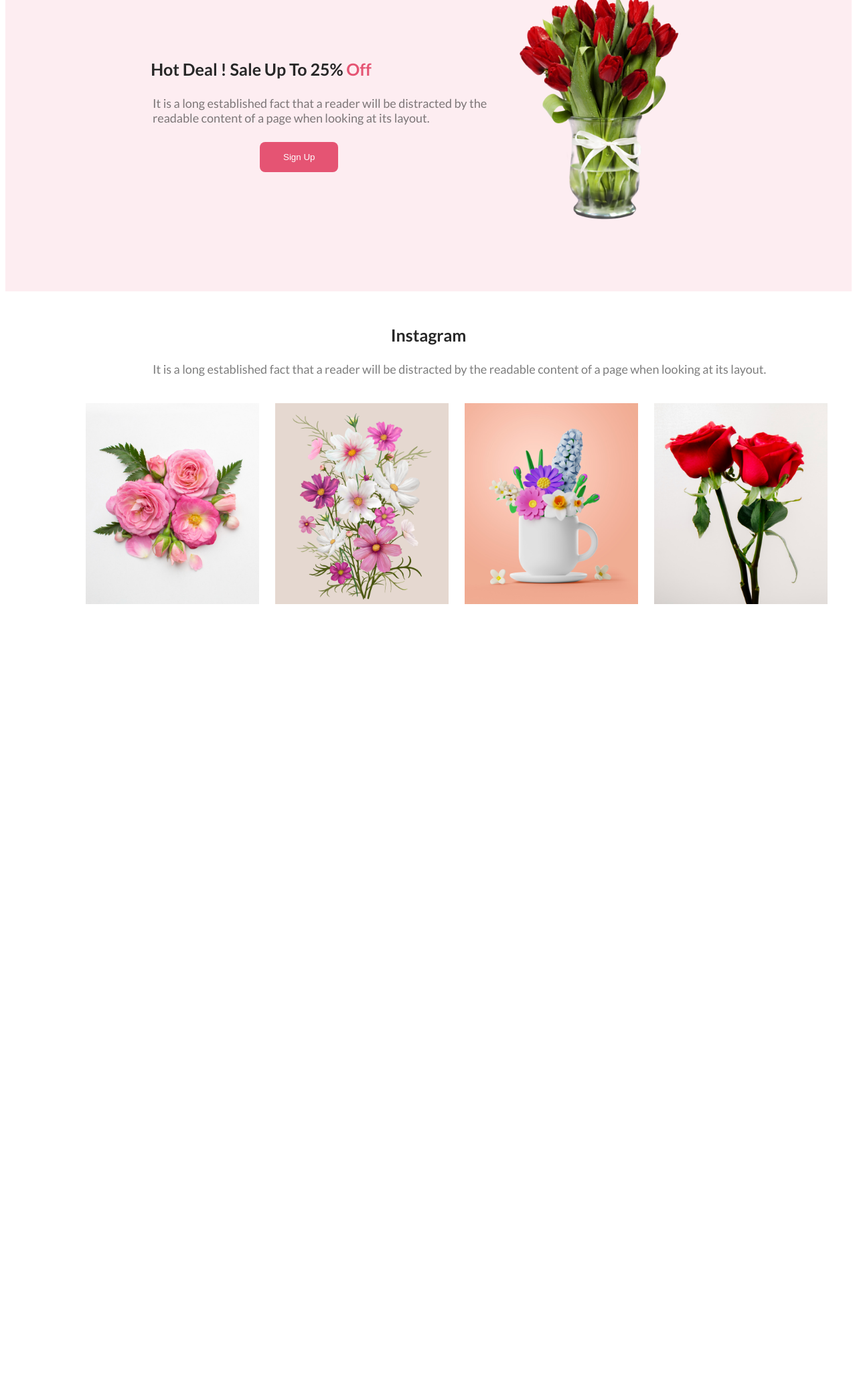
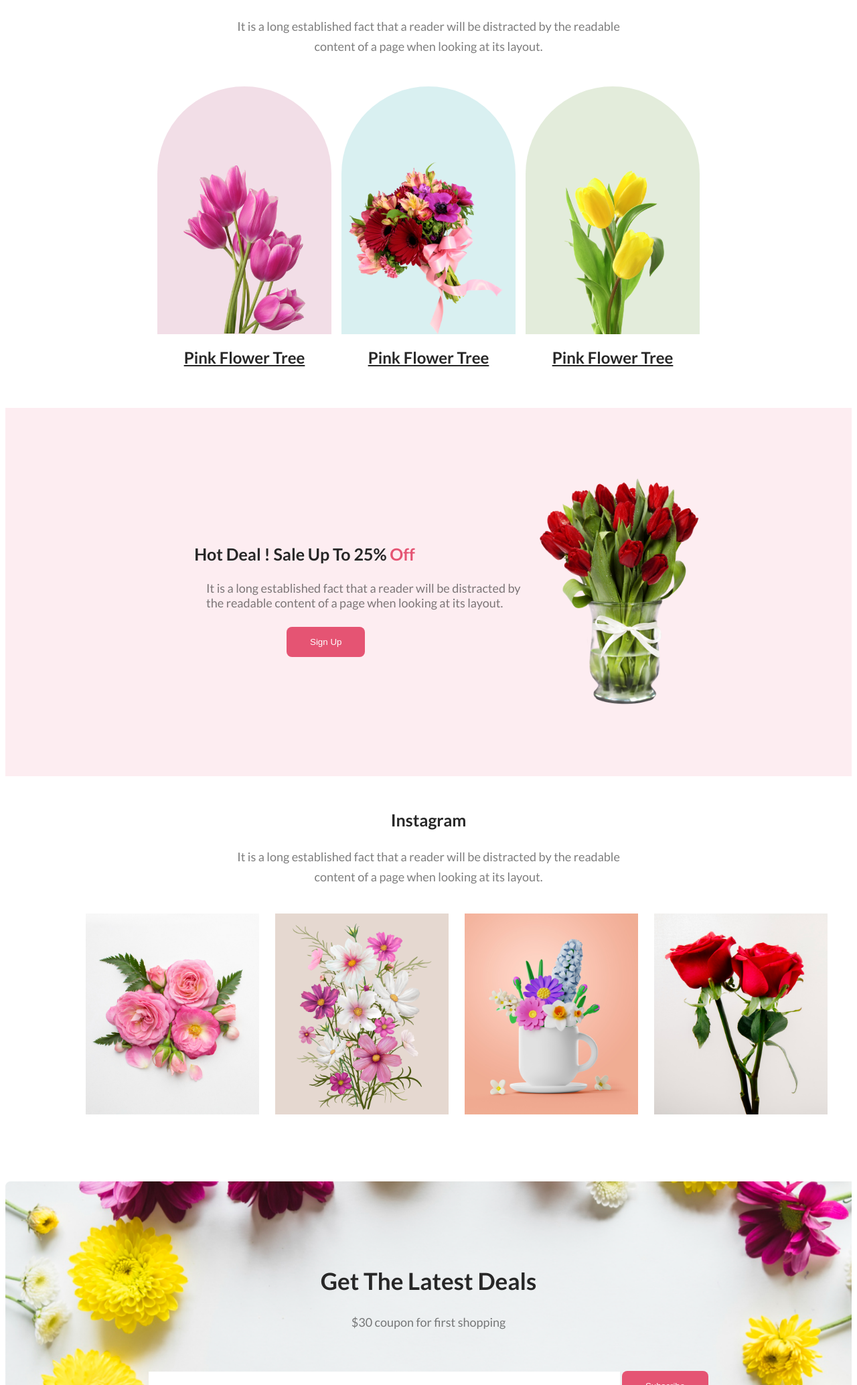
Before and after one commit to dipingit/flower-shop, a plain HTML site: page index.html in a window 1280 px wide. Shown: the part 732-2800 px from the top of the page at 67% size. Before the commit the page ends 1742 px from the top, so only its background shows below. Drawn offline with Linux system fonts and the light colour scheme.

Commit message:
added featured flower, latest-deals and footer section

```diff
--- a/index.html
+++ b/index.html
@@ -22,8 +22,37 @@
         </div>
     </header>
     <main>
-        <section class="featured-flower">
-            <h3>featured flower section</h3>
+        <section class="feature-flower-container">
+                <div class="contents">
+                    <h3 class="title">Our Featured Flowers</h3>
+                    <p class="description">It is a long established fact that a reader will be distracted by the readable <br/> content of a page when looking at its layout.</p>
+                </div>
+                <div class="boxes">
+                    <div class="boxes-items">
+                        <div class="single-boxes boxes-one">
+                            <div style="background-image: url(./images/feature1.png);" class="boxes">
+
+                            </div>
+                        </div>
+                        <h4><a href="#">Pink Flower Tree</a></h4>
+                    </div>
+                    <div class="boxes-items">
+                        <div class="single-boxes boxes-two">
+                            <div style="background-image: url(./images/feature2.png);background-size: contain;" class="boxes">
+
+                            </div>
+                        </div>
+                        <h4><a href="#">Pink Flower Tree</a></h4>
+                    </div>
+                    <div class="boxes-items">
+                        <div class="single-boxes boxes-three">
+                            <div style="background-image: url(./images/feature3.png);" class="boxes">
+
+                            </div>
+                        </div>
+                        <h4><a href="#">Pink Flower Tree</a></h4>
+                    </div>
+                </div>
         </section>
         <section class="discount-container">
             <div class="discount">
@@ -36,7 +65,7 @@
         <section class="insta-container">
             <div class="insta">
                 <h3 class="insta-title">Instagram</h3>
-                <p class="insta-description">It is a long established fact that a reader will be distracted by the readable content of a page when looking at its layout.</p>
+                <p class="insta-description">It is a long established fact that a reader will be distracted by the readable<br/> content of a page when looking at its layout.</p>
             </div>
             <div class="insta-images">
                 <img src="images/Flower01.png" alt="">
@@ -45,6 +74,21 @@
                 <img src="images/flower04.png" alt="">
             </div>
         </section>
+        <section class="latest-deals-container">
+            <div class="latest-deals">
+                <h3 class="latest-deals-title">Get The Latest Deals</h3>
+                <p class="latest-deals-description">$30 coupon for first shopping</p>
+                <input type="email" name="email">
+                <button class="btn-primary">Subscribe</button>
+            </div>
+        </section>
     </main>
+    <footer class="footer-container">
+        <div class="footer">
+            <h3 class="footer-title"><span>Flower</span>Shop</h3>
+            <p class="footer-description">It is a long established fact that a reader will be distracted by the readable<br/> content of a page when looking at its layout.</p>
+            <small>&copy 2023, FlowerShop.com. All rights reserved.</small>
+        </div>
+    </footer>
 </body>
 </html>
--- a/styles/flower.css
+++ b/styles/flower.css
@@ -48,15 +48,84 @@ body{
     padding-bottom: 0;
 }
 
+/* featured flower styles */
+
+.feature-flower-container{
+    margin-top: 70px;
+    margin-bottom: 70px;
+    display: flex;
+    flex-direction: column;
+    align-items: center;
+    justify-content: center;
+    text-align: center;
+}
+.boxes {
+    display: flex;
+    justify-content: center;
+    align-items: center;
+    gap: 15px;
+}
+.title{
+    color: #272727;
+    text-align: center;
+    font-size: 40px;
+    font-weight: 800;
+}
+.description{
+    margin-bottom: 70px;
+    color: rgba(39, 39, 39, 0.60);
+    text-align: center;
+    font-size: 18px;
+    font-weight: 400;
+    margin-bottom: 70px;
+    line-height: 30px;
+}
+.contents {
+    text-align: center;
+    padding-bottom: 15px;
+}
+.boxes-items h4 {
+    text-align: center;
+    font-size: 24px;
+    font-weight: 700;
+    margin-top: 20px;
+}
+.boxes-items h4 a {
+    color: #272727;
+}
+.boxes {
+    height: 370px;
+    background-repeat: no-repeat;
+    background-size: 70%;
+    width: 260px;
+    border-radius: 100px 100px 0px 0px;
+    background-position: bottom;
+    /* margin-left: auto; */
+    /* margin-right: auto; */
+}
+.boxes-one{
+    background: rgba(167, 33, 98, 0.15);;
+}
+.boxes-two{
+    background: rgba(5, 151, 160, 0.15);
+}
+.boxes-three{
+    background: rgba(71, 125, 17, 0.15);
+}
+.single-boxes {
+    border-radius: 300px 300px 0px 0px;
+}
+
 /* discount section styles */
 .discount-container{
     display: flex;
     align-items: center;
-    justify-content: space-between;
+    justify-content: center;
     background-color: rgba(229, 84, 115, 0.10);
 
 }
 .discount-title{
+    padding-left: 100px;
     text-align: center;
     color: #272727;
     font-size: 25px;
@@ -66,21 +135,20 @@ body{
     color:#E55473
 }
 .discount-description{
-    padding-left: 220px;
+    padding-left: 300px;
     margin-bottom: 25px;
     color: rgba(39, 39, 39, 0.60);
-    /* text-align: center; */
     font-size: 18px;
     font-weight: 400;
 }
 .discount-container img{
     width: 250px;
     height: 350px;
-    padding: 100px 250px 100px 0px;
+    padding: 100px 220px 100px 0px;
 }
 
 #btn-signup{
-    margin-left: 380px;
+    margin-left: 420px;
 }
 
 /* instagram section styles */
@@ -92,11 +160,12 @@ body{
     margin-top: 50px;
 }
 .insta-description{
-    padding-left: 220px;
+    text-align: center;
     margin-bottom: 0px;
     color: rgba(39, 39, 39, 0.60);
     font-size: 18px;
     font-weight: 400;
+    line-height: 30px;
 }
 .insta-images{
     width: 280px;
@@ -105,3 +174,67 @@ body{
     gap: 24px;
     padding: 40px 0px 100px 120px ;
 }
+
+/* Latest Deals Section Styles */
+.latest-deals-container{
+    background-image: url('../images/deals-back.png');
+    background-repeat: no-repeat;
+    background-size: cover;
+    height: 420px;
+    margin-bottom: 100px;
+    display: flex;
+    justify-content: center;
+    align-items: center;
+
+}
+
+.latest-deals input{
+    width: 700px;
+    height: 40px;
+    border: rgb(255, 255, 255);
+    margin-top: 45px;
+}
+
+.latest-deals-title{
+    text-align: center;
+    color: #272727;
+    font-size: 35px;
+    font-weight: 800;
+    margin-bottom: 0;
+}
+.latest-deals-description{
+    margin-top: 30px;
+    text-align: center;
+    color: rgba(39, 39, 39, 0.60);
+    font-size: 18px;
+    font-weight: 400;
+}
+
+/* footer section */
+.footer-container{
+    padding: 100px;
+    background-color: #111010;
+    text-align: center;
+}
+
+.footer-title{
+    color: #fff;
+    font-size: 30px;
+    font-weight: 800;
+}
+.footer-title span{
+    color:#E55473;
+}
+.footer-description{
+    color: rgba(255, 255, 255, 0.90);
+    margin-top: 24px;
+    margin-bottom: 32px;
+    font-size: 18px;
+    font-weight: 400;
+    line-height: 30px;
+}
+.footer small{
+    color: rgba(255, 255, 255, 0.40);
+    font-size: 16px;
+    font-weight: 400;
+}
```
Also changed, not shown: images/deals-back.png (renamed from images/Rectangle 9.png), images/feature1.png (renamed from images/pngwing 6.png), images/feature2.png (renamed from images/pngwing 5.png), images/feature3.png (renamed from images/pngwing 7.png).
